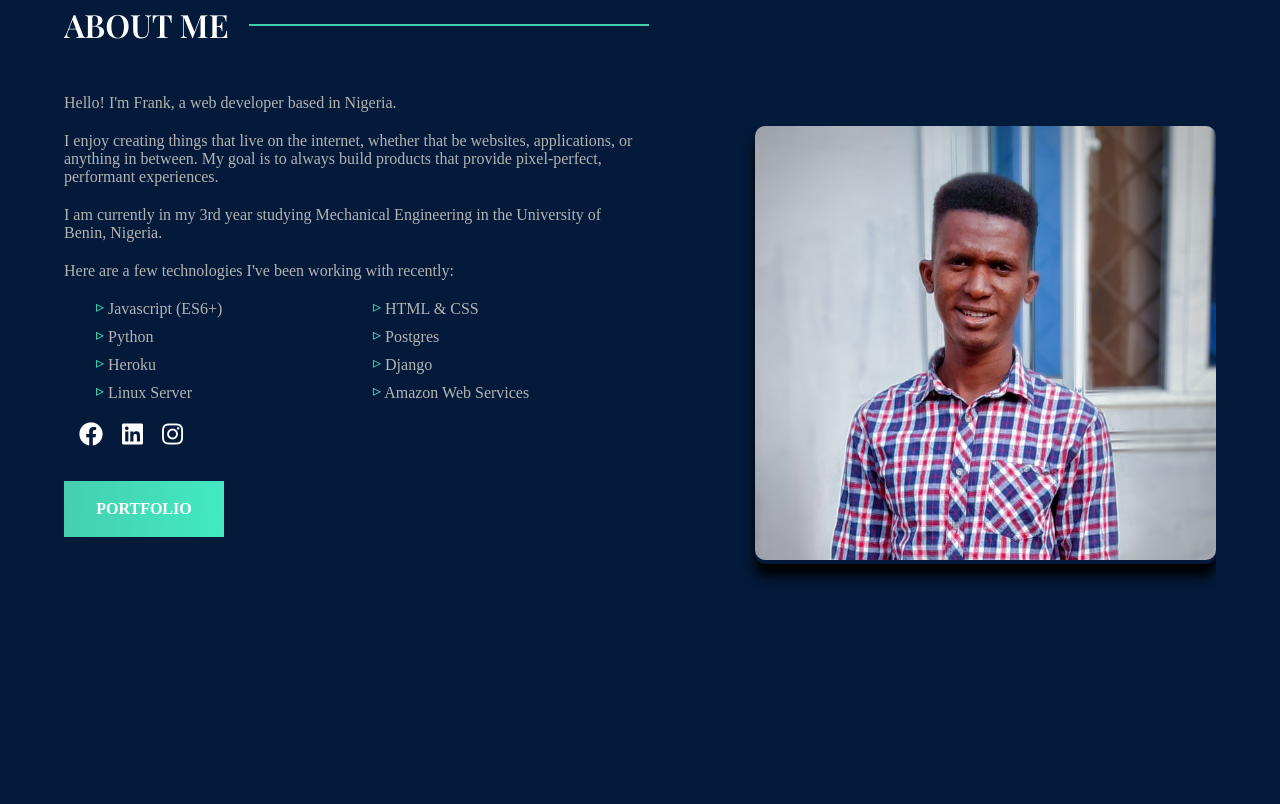
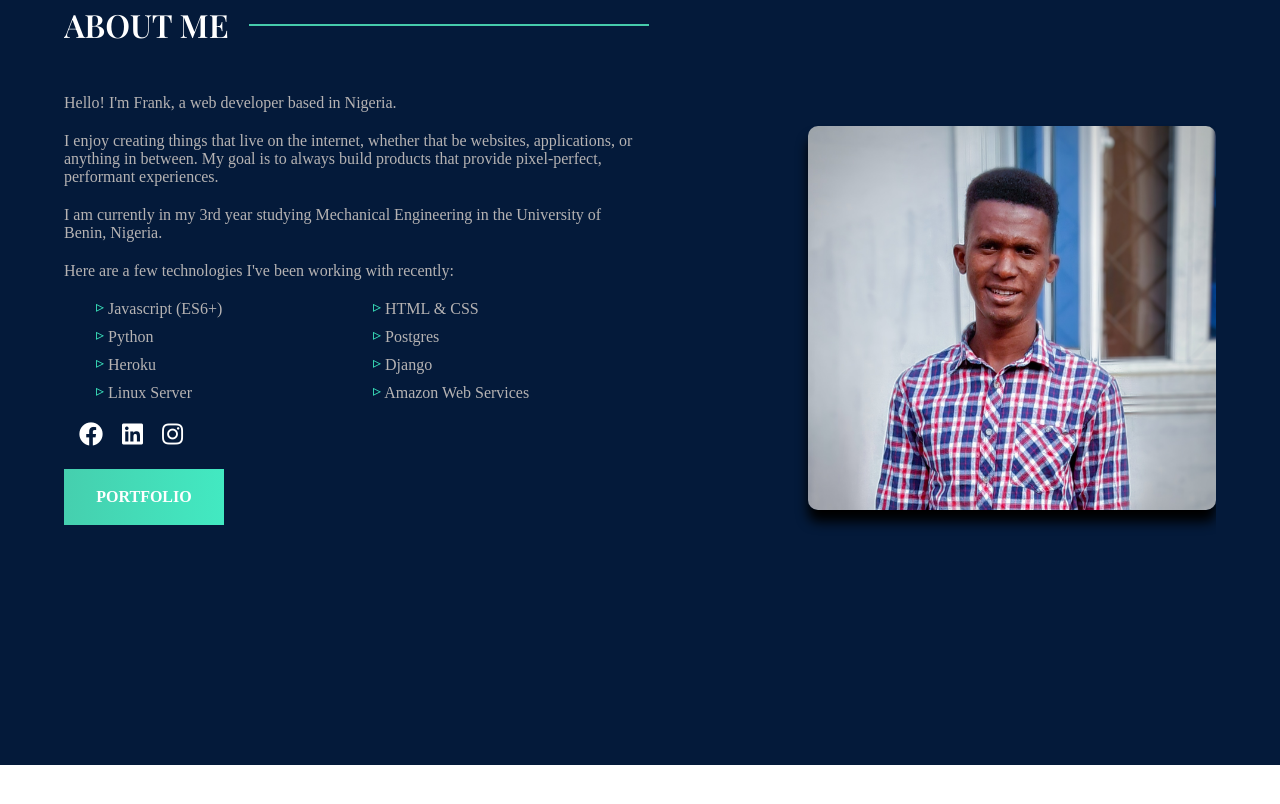
Before and after one commit to osas2211/my-porfolio, a plain HTML site: page index.html in a window 1280 px wide. Shown: the part 864-1668 px from the top of the page. After the commit the page ends 1629 px from the top, so only its background shows below. Drawn offline with nearby package versions, Linux system fonts and the light colour scheme; a web font is replaced by a local one.

Commit message:
fixed about photo

```diff
--- a/css/styles.css
+++ b/css/styles.css
@@ -291,7 +291,7 @@ section#home{
 .about-photo{
     -background-color: black;
     max-width: 50%;
-    height: 80%;
+    height: 25rem;
     border-radius: 10px;
     box-shadow: 0 12px 12px rgb(0,0,0, 1);
     transition: 1.5s ease-out;
@@ -353,6 +353,7 @@ section#home{
     line-height: 12px;
 }
 .about-text .btn{
+    margin-top: 1rem;
     background: linear-gradient(93.15deg, #46CBAB -14.96%, #42ebc3 105.35%);
 }
 .about-text .btn:hover{
@@ -444,7 +445,7 @@ section#home{
     }
     .about-photo{
         max-width: 40%;
-        height: 80%;
+        height: 24rem;
     }
     .about-text{
         max-width: 50%;
```
